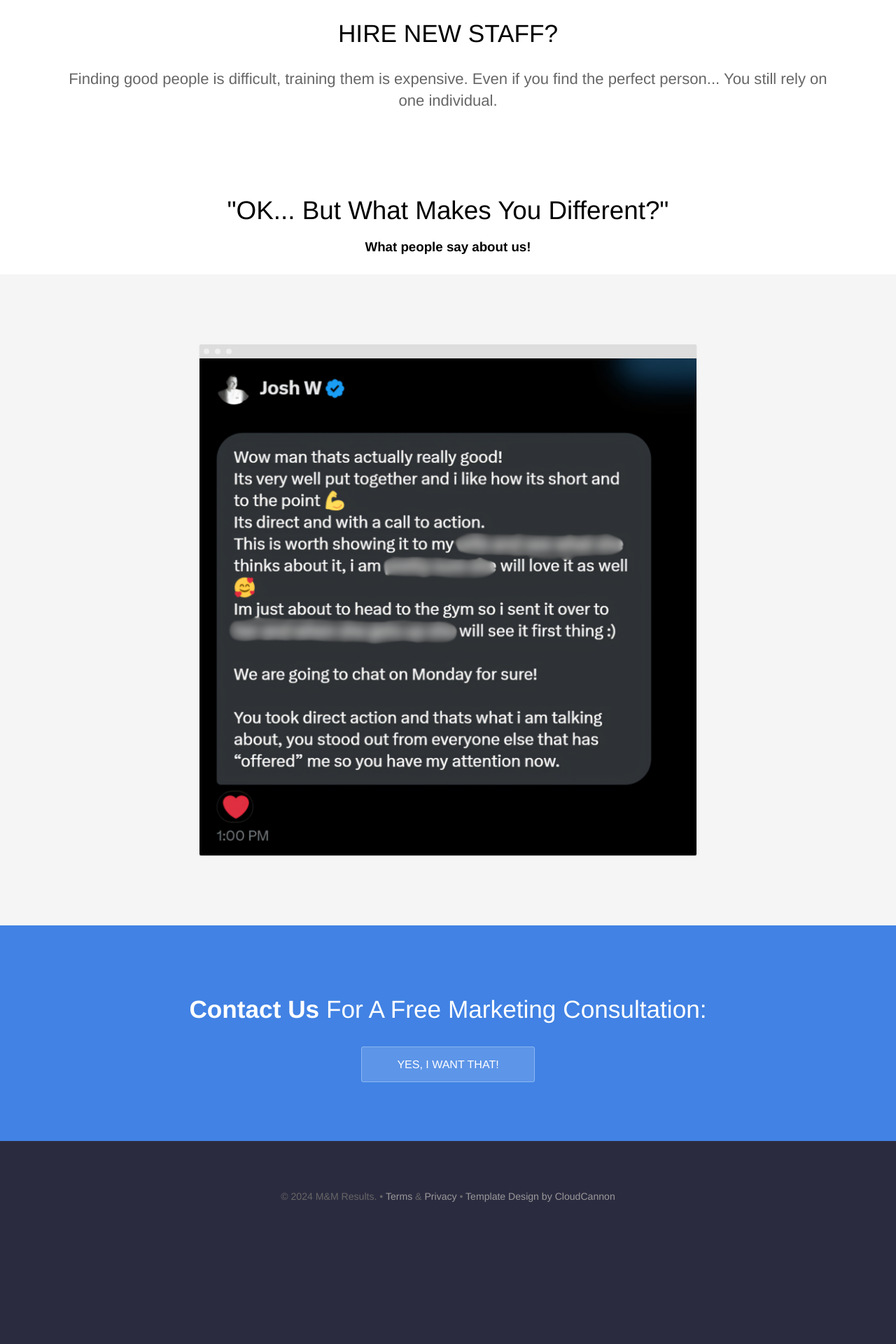
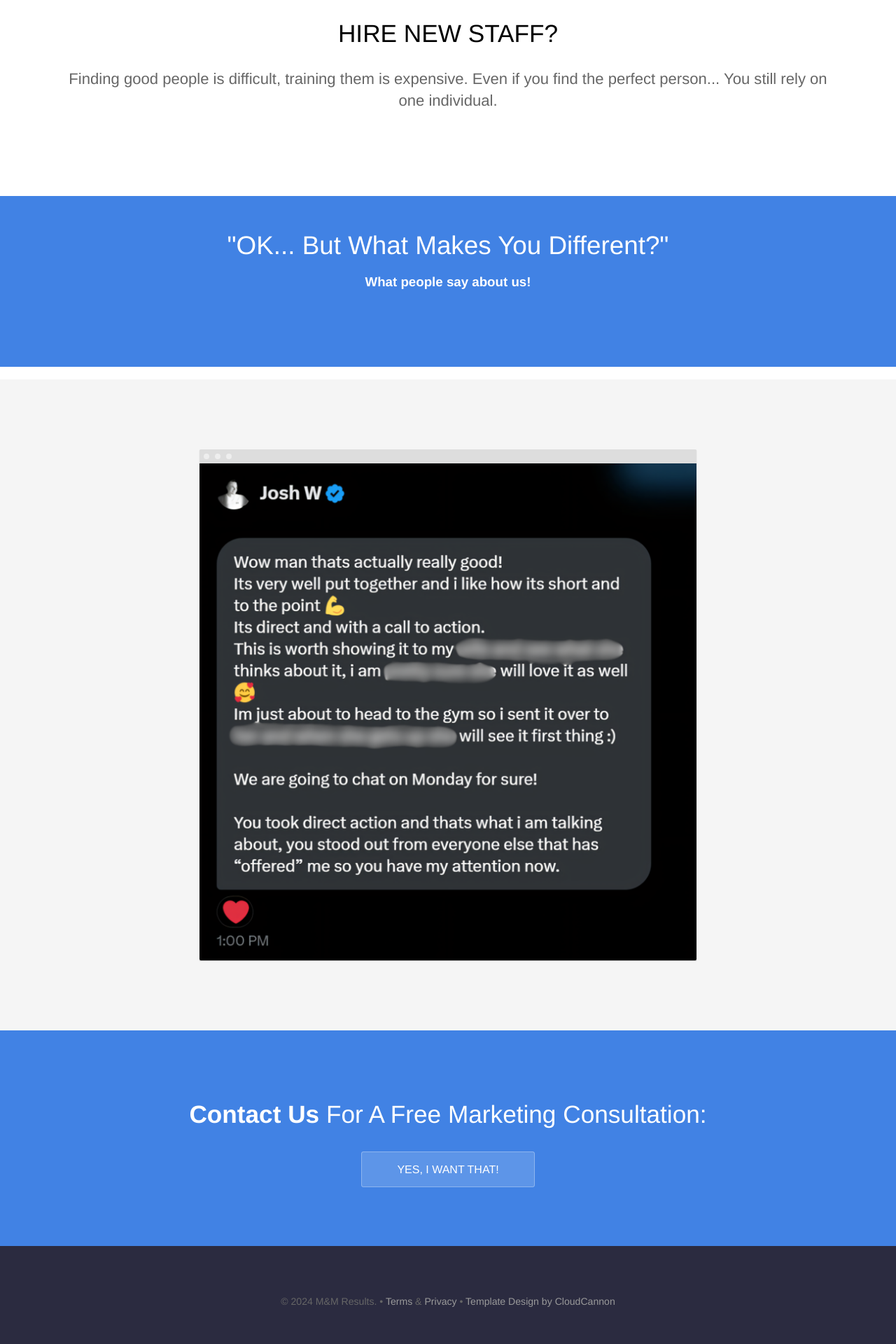
Before and after one commit to Huntinex/MMResults, a Jekyll site: the page built from index.html, in a window 1280 px wide. Shown: the part 1003-2923 px from the top of the page at 70% size. Built offline with Jekyll 4.4.1, drawn with Linux system fonts in a browser that asks for light colours; before the commit the page ends 2773 px from its top, so only the background shows below that.

Commit message:
Update index.html

```diff
--- a/index.html
+++ b/index.html
@@ -37,10 +37,10 @@ description: More Growth. More Clients.
 			</div>
 		</div>
 	</section></center>
-	<center>
+	<center><section class="hero">
 			<h1>"OK... But What Makes You Different?"</h1>
 			<h3>What people <strong style="font-weight: 900;">say about us</strong>!</h3>
-	</center><br>
+	</section></center><br>
 	<section class="testimonial">
 		<div class="container flex">
 			<div class="testimonial-block">
```
